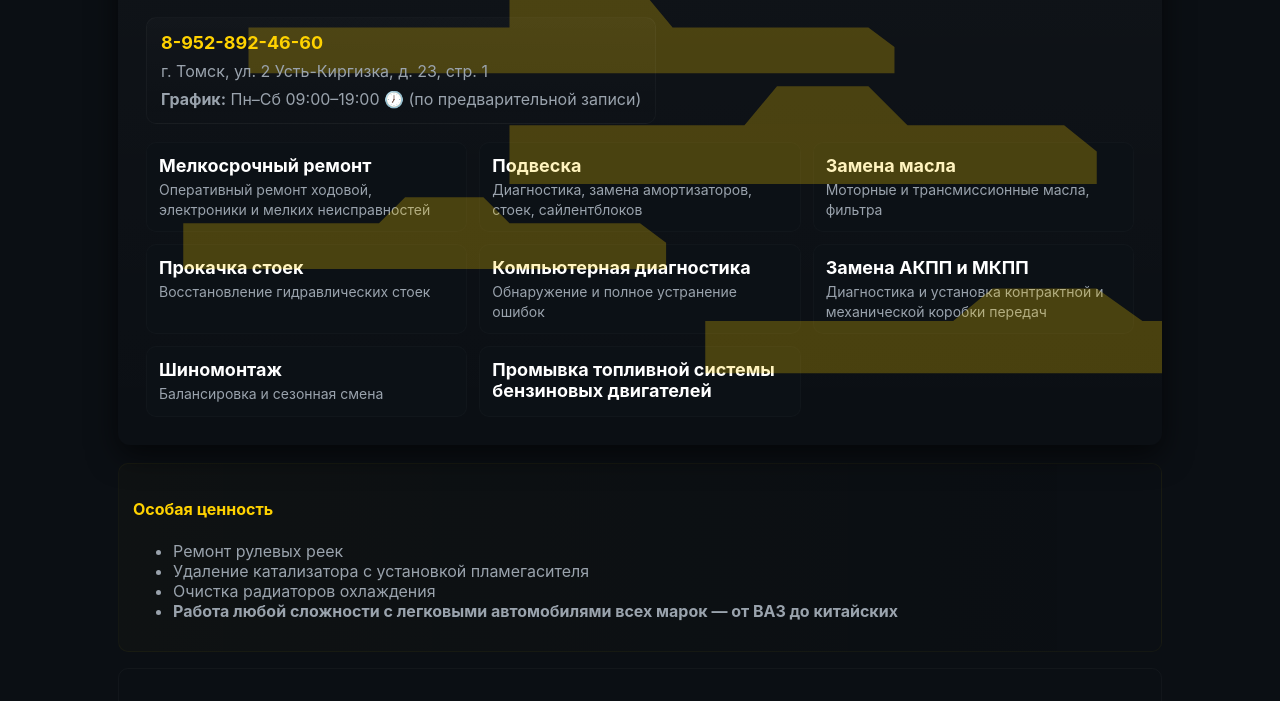
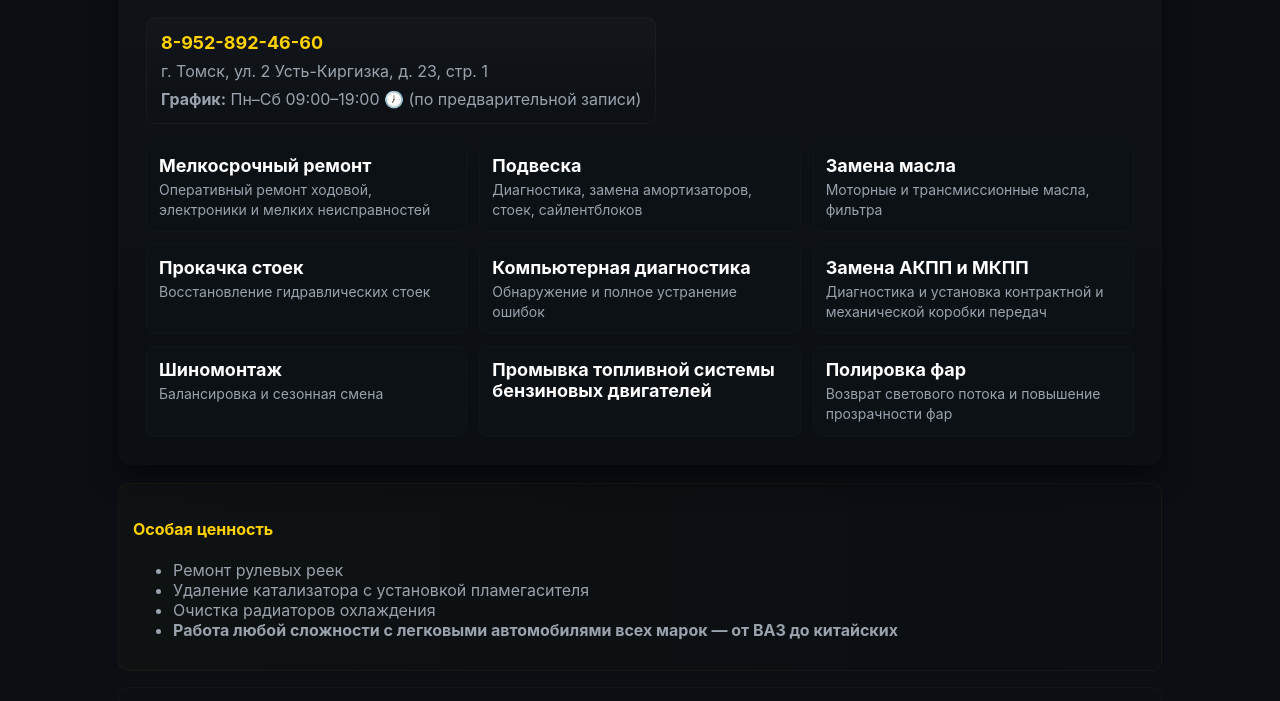
Before and after one commit to SHIHOFF/cto_shihoff, a plain HTML site: page index.html in a window 1280 px wide. Shown: the part 131-832 px from the top of the page. Drawn offline with Linux system fonts and the light colour scheme.

Commit message:
Add files via upload

```diff
--- a/index.html
+++ b/index.html
@@ -16,7 +16,6 @@
 body{margin:0;font-family:Inter, Roboto, Arial, sans-serif;background:var(--bg);color:#e6eef6;-webkit-font-smoothing:antialiased}
 .container{max-width:1100px;margin:0 auto;padding:28px;}
 .header{position:relative;border-radius:12px;padding:28px;background:linear-gradient(180deg, rgba(255,255,255,0.02), rgba(255,255,255,0.00));overflow:hidden;box-shadow:0 10px 30px rgba(0,0,0,0.6)}
-.header .bg-svg{position:absolute;inset:0;opacity:0.25;pointer-events:none}
 .brand-row{position:relative;z-index:2;display:flex;justify-content:space-between;align-items:center;gap:20px;flex-wrap:wrap}
 .brand h1{margin:0;font-size:44px;line-height:1}
 .brand h1 .title{font-weight:800;background:linear-gradient(90deg,#ffd200,#ffcc00);-webkit-background-clip:text;background-clip:text;color:transparent}
@@ -38,20 +37,6 @@ footer{margin-top:26px;text-align:center;color:var(--muted);font-size:14px;paddi
 <body>
   <div class="container">
     <header class="header" role="banner" aria-label="СТО SHIHOFF">
-      <!-- SVG фон с силуэтами автомобилей -->
-      <svg class="bg-svg" xmlns="http://www.w3.org/2000/svg" viewBox="0 0 1600 800" preserveAspectRatio="xMidYMid slice" aria-hidden="true">
-        <g fill="#ffd200">
-          <!-- Седан -->
-          <path d="M100 500 h300 l40 -40 h120 l40 40 h200 l40 30 v40 h-740z"/>
-          <!-- Универсал -->
-          <path d="M600 350 h360 l50 -60 h140 l60 60 h240 l50 40 v50 h-900z"/>
-          <!-- Пикап -->
-          <path d="M200 200 h400 l0 -60 h200 l50 60 h300 l40 30 v40 h-990z"/>
-          <!-- Кроссовер -->
-          <path d="M900 650 h380 l60 -50 h160 l70 50 h250 l60 40 v40 h-980z"/>
-        </g>
-      </svg>
-
       <div class="brand-row">
         <div class="brand">
           <h1><span class="title">СТО SHIHOFF</span></h1>
@@ -74,6 +59,7 @@ footer{margin-top:26px;text-align:center;color:var(--muted);font-size:14px;paddi
         <div class="card"><h3><b>Замена АКПП и МКПП</b></h3><p>Диагностика и установка контрактной и механической коробки передач</p></div>
         <div class="card"><h3><b>Шиномонтаж</b></h3><p>Балансировка и сезонная смена</p></div>
         <div class="card"><h3><b>Промывка топливной системы бензиновых двигателей</b></h3></div>
+        <div class="card"><h3><b>Полировка фар</b></h3><p>Возврат светового потока и повышение прозрачности фар</p></div>
       </div>
     </header>
 
```
